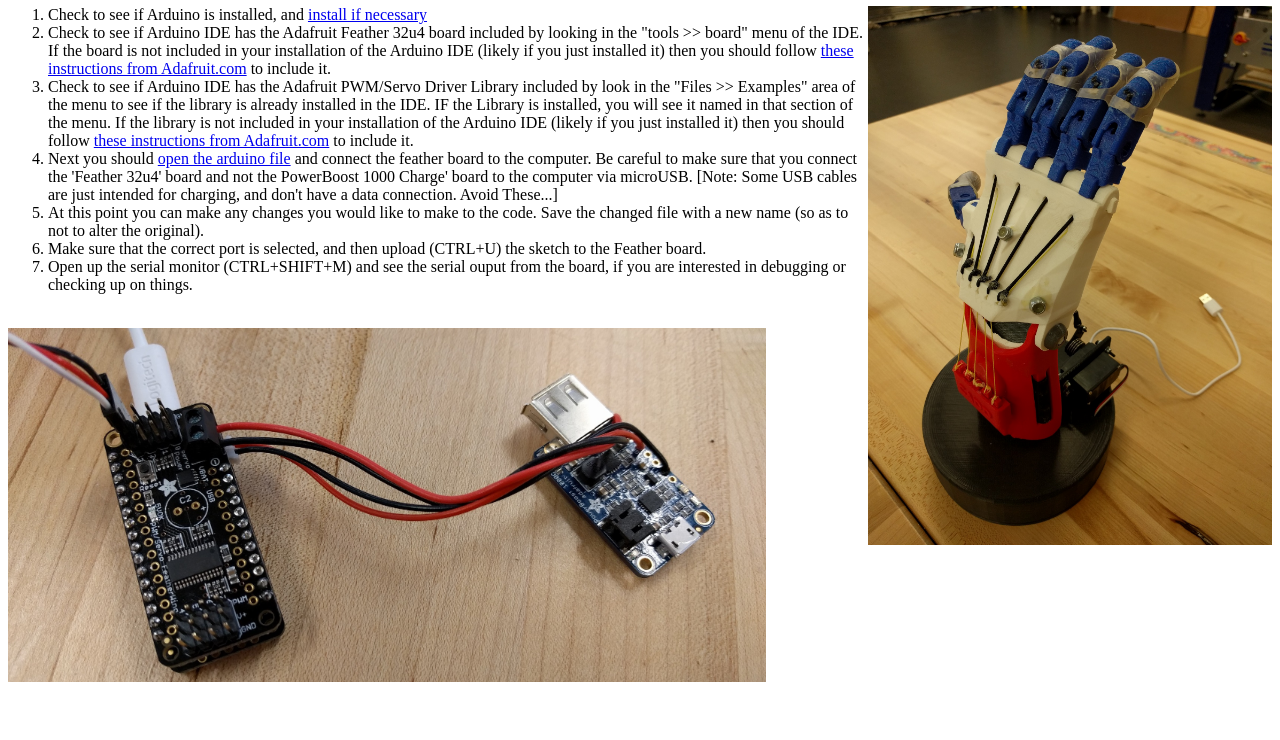
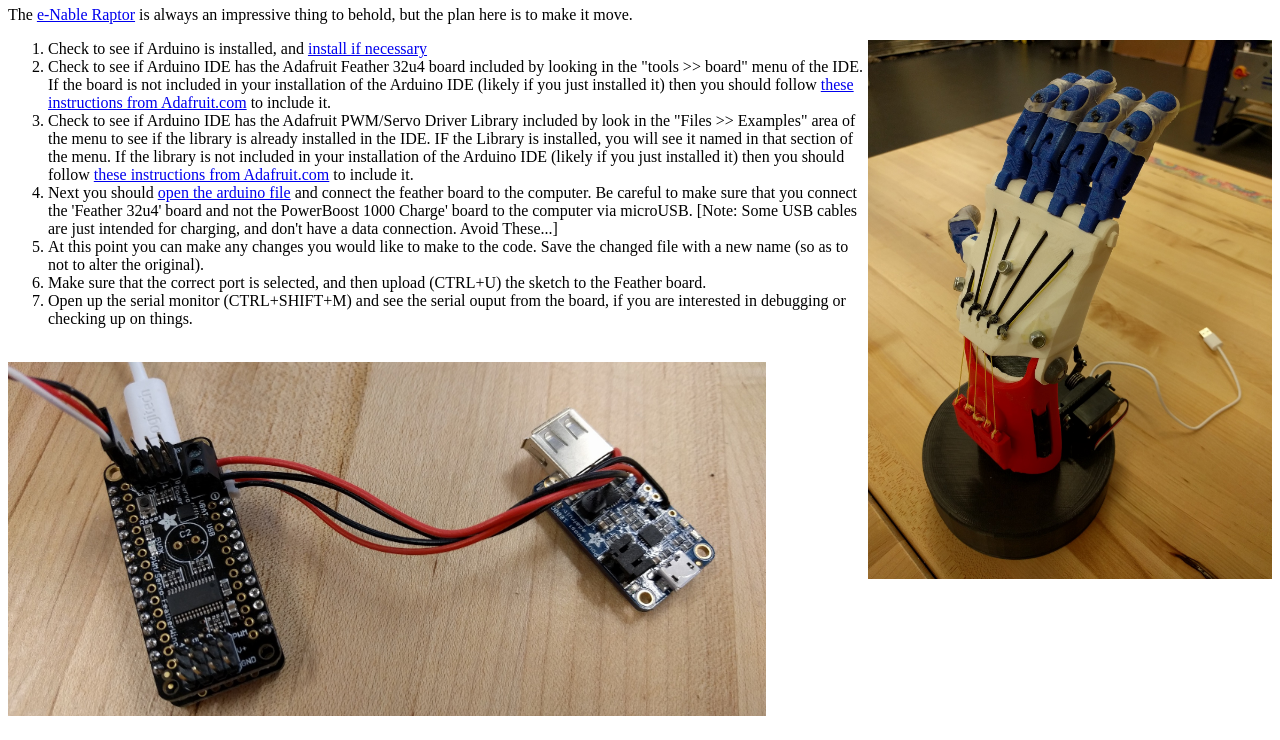
Before and after one commit to MHSMrRice/Thing-Hand, a plain HTML site: page index.html in a window 1280 px wide. Shown: the part 60-800 px from the top of the page. Drawn offline with Linux system fonts and the light colour scheme.

Commit message:
Update index.html

```diff
--- a/index.html
+++ b/index.html
@@ -6,6 +6,10 @@
     </head>
     <body>
         <h1>Instructions for "Thing" hand</h1>
+        <p>
+            The <a href='http://enablingthefuture.org/retired-and-experimental-designs/'>e-Nable Raptor</a> is always an impressive
+            thing to behold, but the plan here is to make it move.
+        </p>
         <ol padding="10px">
             <img src='hand.jpg' width='33%' align='right'>
             <li>
```
